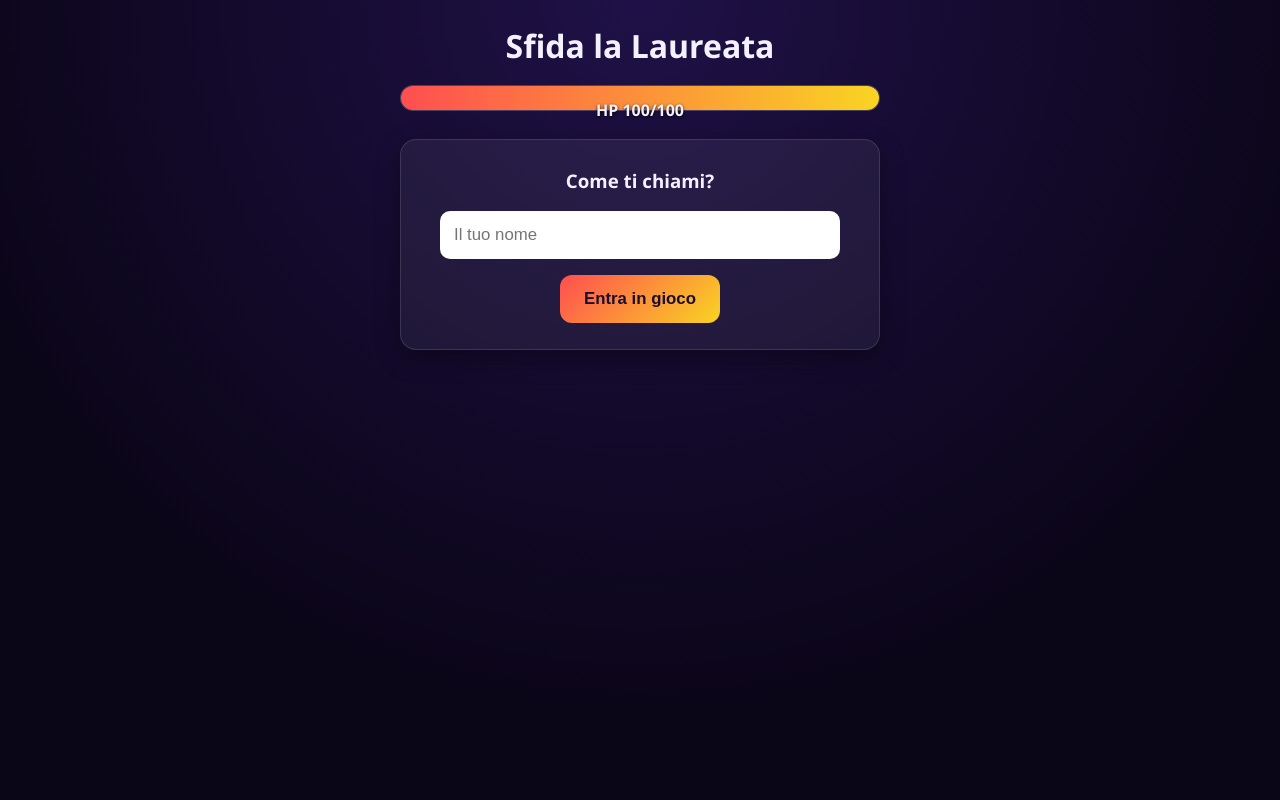
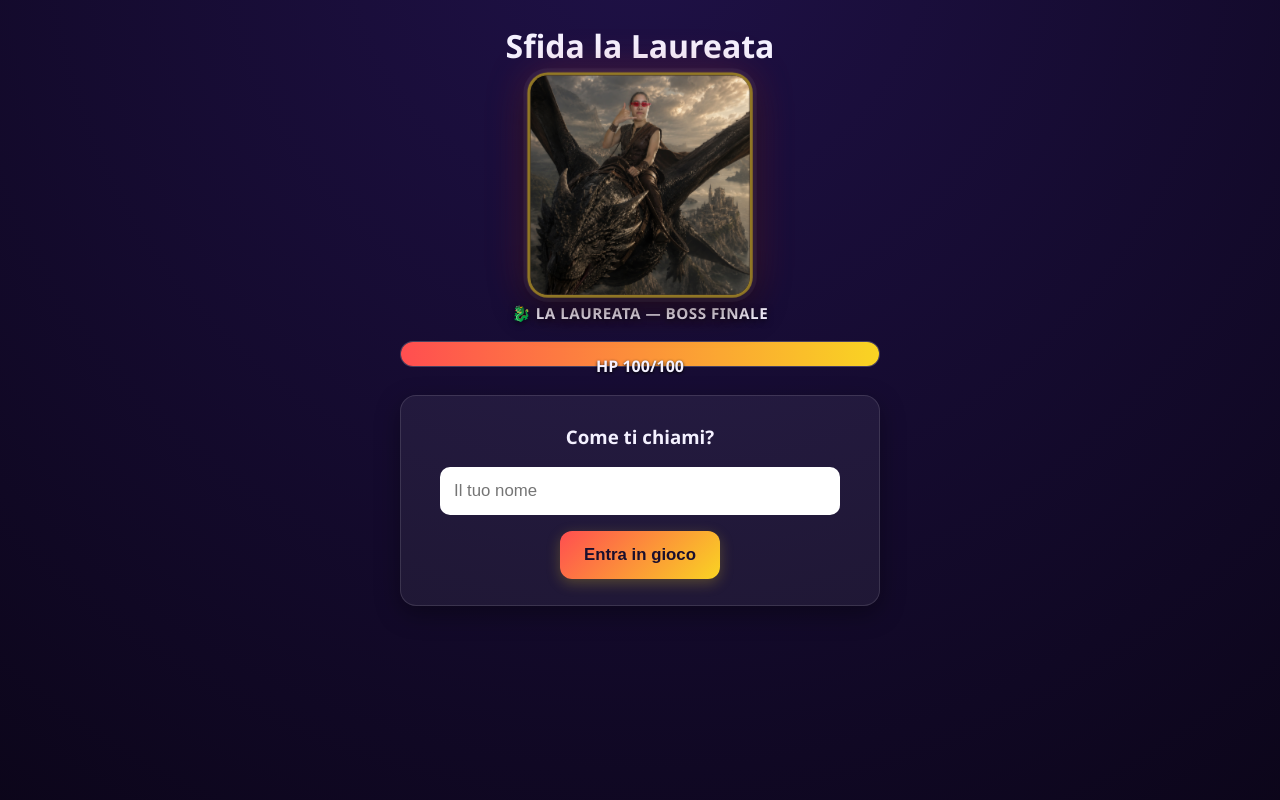
Before and after one commit to GiuseppeDeiana-ai/aivlis, a FastAPI app: page / in a window 1280 px wide. Run offline with FastAPI, Linux system fonts and the light colour scheme.

Commit message:
aggiunge stile e foto

```diff
--- a/main.py
+++ b/main.py
@@ -24,6 +24,7 @@ RETURN_HOME_SECONDS = 5.0  # quanto restare sulla schermata di risultato prima d
 
 app = FastAPI()
 app.mount("/static", StaticFiles(directory=str(BASE_DIR / "static")), name="static")
+app.mount("/resources", StaticFiles(directory=str(BASE_DIR / "resources")), name="resources")
 templates = Jinja2Templates(directory=str(BASE_DIR / "templates"))
 
 game = GameState(BASE_DIR / "questions.json", BASE_DIR / "duels.json", BASE_DIR / "penitenze.json")
--- a/static/css/style.css
+++ b/static/css/style.css
@@ -5,11 +5,19 @@ body {
     min-height: 100vh;
     font-family: 'Segoe UI', system-ui, sans-serif;
     background: radial-gradient(circle at top, #1f1147 0%, #0b0518 70%);
+    background-size: 160% 160%;
+    animation: bgDrift 20s ease-in-out infinite alternate;
     color: #f4f1ff;
     display: flex;
     flex-direction: column;
     align-items: center;
     padding: 16px;
+    overflow-x: hidden;
+}
+
+@keyframes bgDrift {
+    0% { background-position: 50% 10%; }
+    100% { background-position: 50% 45%; }
 }
 
 h1, h2, h3 { text-align: center; margin: 8px 0; }
@@ -23,6 +31,78 @@ h1, h2, h3 { text-align: center; margin: 8px 0; }
     padding: 20px;
     margin: 10px 0;
     box-shadow: 0 8px 24px rgba(0, 0, 0, 0.35);
+    animation: cardIn 0.4s ease;
+}
+
+@keyframes cardIn {
+    0% { opacity: 0; transform: translateY(14px); }
+    100% { opacity: 1; transform: translateY(0); }
+}
+
+.boss-portrait-wrap {
+    width: 100%;
+    max-width: 480px;
+    display: flex;
+    flex-direction: column;
+    align-items: center;
+    margin-bottom: 8px;
+}
+
+.boss-portrait {
+    width: 220px;
+    height: 220px;
+    border-radius: 20px;
+    overflow: hidden;
+    position: relative;
+    background: #150a28;
+    border: 3px solid rgba(249, 212, 35, 0.55);
+    box-shadow: 0 0 0 4px rgba(255, 255, 255, 0.05), 0 12px 32px rgba(0, 0, 0, 0.55), 0 0 40px rgba(255, 78, 80, 0.25);
+    animation: portraitBreathe 4s ease-in-out infinite;
+}
+
+.boss-portrait.small {
+    width: 90px;
+    height: 90px;
+    border-radius: 14px;
+}
+
+.boss-portrait img {
+    width: 100%;
+    height: 100%;
+    object-fit: cover;
+    display: block;
+    opacity: 0;
+    transition: opacity 0.35s ease;
+}
+
+.boss-portrait img.loaded { opacity: 1; }
+
+@keyframes portraitBreathe {
+    0%, 100% { transform: scale(1); }
+    50% { transform: scale(1.03); }
+}
+
+.boss-portrait.shake { animation: portraitShake 0.55s ease; }
+
+@keyframes portraitShake {
+    0%, 100% { transform: translateX(0) scale(1); }
+    20% { transform: translateX(-9px) scale(1.02); }
+    40% { transform: translateX(9px) scale(1.02); }
+    60% { transform: translateX(-6px) scale(1.01); }
+    80% { transform: translateX(6px) scale(1.01); }
+}
+
+.boss-portrait.heal-glow {
+    box-shadow: 0 0 0 4px rgba(255, 255, 255, 0.05), 0 12px 32px rgba(0, 0, 0, 0.55), 0 0 55px 10px rgba(60, 220, 130, 0.75);
+}
+
+.boss-name-tag {
+    margin-top: 8px;
+    font-weight: 800;
+    letter-spacing: 0.5px;
+    text-shadow: 0 2px 6px rgba(0, 0, 0, 0.6);
+    font-size: 0.95rem;
+    text-align: center;
 }
 
 .hp-bar-wrap {
@@ -83,7 +181,13 @@ button.primary {
     font-weight: 700;
     cursor: pointer;
     margin: 6px;
+    transition: transform 0.15s ease, box-shadow 0.15s ease;
+    box-shadow: 0 4px 14px rgba(249, 212, 35, 0.25);
 }
+
+button.primary:not(:disabled):hover { transform: translateY(-2px); box-shadow: 0 6px 18px rgba(249, 212, 35, 0.45); }
+button.primary:not(:disabled):active { transform: translateY(0) scale(0.97); }
+button.primary:disabled { opacity: 0.5; cursor: default; box-shadow: none; }
 
 button.danger {
     background: linear-gradient(135deg, #d7263d, #7a0c15);
--- /dev/null
+++ b/static/js/gallery.js
@@ -0,0 +1,52 @@
+// Galleria delle foto epiche della festeggiata, usate come ritratto del "boss".
+// La prima immagine (il draghetto) e' il ritratto principale del boss finale.
+
+const BOSS_GALLERY = [
+    "/resources/silvia_drago3.png",
+    "/resources/silvia_drago1.png",
+    "/resources/silvia_pirata1.png",
+    "/resources/silvia_interstellar1.png",
+    "/resources/silvia_drago2.png",
+    "/resources/silvia_interstellar2.png",
+    "/resources/silvia_pirata2.png",
+    "/resources/silvia_drago4.png",
+    "/resources/silvia_interstellar3.png",
+];
+
+function startPortraitRotation(imgEl, intervalMs = 6000) {
+    if (!imgEl) return;
+    let idx = 0;
+    const showNext = () => {
+        imgEl.classList.remove("loaded");
+        setTimeout(() => {
+            idx = (idx + 1) % BOSS_GALLERY.length;
+            imgEl.src = BOSS_GALLERY[idx];
+        }, 350);
+    };
+    imgEl.onload = () => imgEl.classList.add("loaded");
+    imgEl.src = BOSS_GALLERY[0];
+    setInterval(showNext, intervalMs);
+}
+
+function pulseShake(el, durationMs = 600) {
+    if (!el) return;
+    el.classList.add("shake");
+    setTimeout(() => el.classList.remove("shake"), durationMs);
+}
+
+function pulseHeal(el, durationMs = 900) {
+    if (!el) return;
+    el.classList.add("heal-glow");
+    setTimeout(() => el.classList.remove("heal-glow"), durationMs);
+}
+
+function pulseHpFlash(hpBarEl, hpWrapEl, kind, durationMs = 600) {
+    if (hpBarEl) {
+        hpBarEl.classList.add(kind === "heal" ? "heal-flash" : "flash");
+        setTimeout(() => hpBarEl.classList.remove(kind === "heal" ? "heal-flash" : "flash"), durationMs);
+    }
+    if (hpWrapEl) {
+        hpWrapEl.classList.add(kind === "heal" ? "heal-wrap-glow" : "hit-wrap-glow");
+        setTimeout(() => hpWrapEl.classList.remove(kind === "heal" ? "heal-wrap-glow" : "hit-wrap-glow"), durationMs);
+    }
+}
--- a/static/js/guest.js
+++ b/static/js/guest.js
@@ -8,8 +8,13 @@ const questionText = document.getElementById('questionText');
 const optionsBox = document.getElementById('optionsBox');
 const winnerBanner = document.getElementById('winnerBanner');
 const hpBar = document.getElementById('hpBar');
+const hpBarWrap = document.getElementById('hpBarWrap');
 const hpLabel = document.getElementById('hpLabel');
 const leaderboard = document.getElementById('leaderboard');
+const bossPortrait = document.getElementById('bossPortrait');
+const bossPortraitImg = document.getElementById('bossPortraitImg');
+
+startPortraitRotation(bossPortraitImg);
 
 const duelScreen = document.getElementById('duelScreen');
 const duelChallengerLine = document.getElementById('duelChallengerLine');
@@ -118,6 +123,13 @@ function handleMessage(msg) {
         }
     } else if (msg.type === 'duel_result') {
         showDuelResult(msg.payload);
+        if (msg.payload.outcome === 'challenger') {
+            pulseShake(bossPortrait);
+            pulseHpFlash(hpBar, hpBarWrap, 'damage');
+        }
+    } else if (msg.type === 'boss_hit') {
+        pulseShake(bossPortrait);
+        pulseHpFlash(hpBar, hpBarWrap, 'damage');
     } else if (msg.type === 'duel_cancelled') {
         hideDuelScreen();
         statusLine.textContent = 'Scontro diretto annullato dalla regia.';
@@ -132,9 +144,12 @@ function handleMessage(msg) {
         buildPenanceWheel(penanceWheelWrap, msg.payload.count);
         spinPenanceWheelTo(penanceWheelWrap, msg.payload.count, msg.payload.index);
     } else if (msg.type === 'penance_result') {
+        penanceWheelWrap.style.display = 'none';
         penanceRevealBox.style.display = 'block';
         penanceRevealText.textContent = msg.payload.text;
         penanceRevealHeal.textContent = `+${msg.payload.heal} HP alla festeggiata!`;
+        pulseHeal(bossPortrait);
+        pulseHpFlash(hpBar, hpBarWrap, 'heal');
     } else if (msg.type === 'state') {
         updateState(msg.payload);
     } else if (msg.type === 'reset') {
--- a/templates/guest.html
+++ b/templates/guest.html
@@ -9,7 +9,14 @@
 <body>
 <h1>Sfida la Laureata</h1>
 
-<div class="hp-bar-wrap"><div class="hp-bar" id="hpBar" style="width:100%"></div></div>
+<div class="boss-portrait-wrap">
+    <div class="boss-portrait" id="bossPortrait">
+        <img id="bossPortraitImg" alt="La Laureata">
+    </div>
+    <div class="boss-name-tag">🐉 LA LAUREATA — BOSS FINALE</div>
+</div>
+
+<div class="hp-bar-wrap" id="hpBarWrap"><div class="hp-bar" id="hpBar" style="width:100%"></div></div>
 <div class="hp-label" id="hpLabel">HP 100/100</div>
 
 <div id="joinScreen" class="card center">
@@ -61,6 +68,7 @@
 </div>
 
 <script src="/static/js/wheel.js"></script>
+<script src="/static/js/gallery.js"></script>
 <script src="/static/js/guest.js"></script>
 </body>
 </html>
```
Also changed, not shown: other parts of static/css/style.css (+27 -2 lines), static/js/boss.js (+12 -0 lines), static/js/regia.js (+14 -0 lines), templates/boss.html (+9 -1 lines), templates/regia.html (+9 -1 lines), resources/silvia_drago1.png (added), resources/silvia_drago2.png (added), resources/silvia_drago3.png (added), 6 other files.
